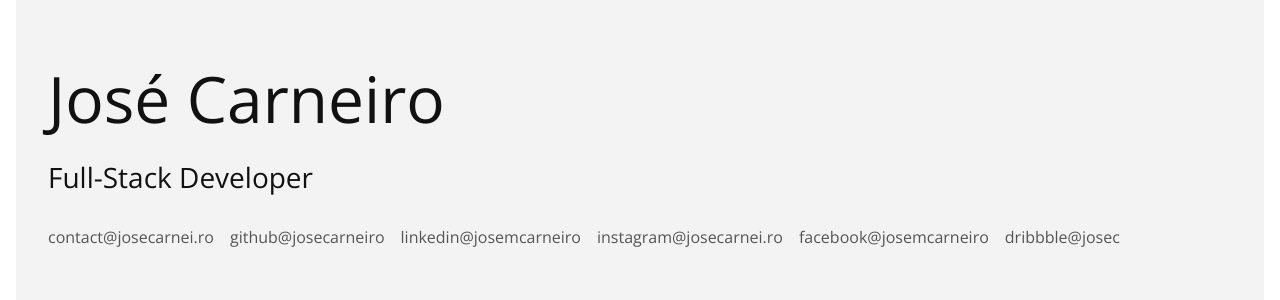
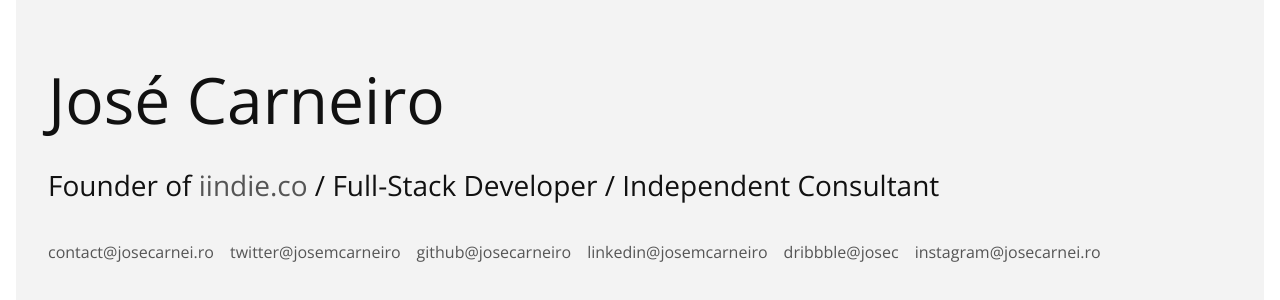
Before and after one commit to josecarneiro/josecarnei.ro, a Vue app in the folder client/: page / in a window 1280 px wide. Shown: the part 234-534 px from the top of the page. Built offline with nearby package versions, Linux system fonts and the light colour scheme.

Commit message:
Updated descriptions, social links, descriptions

```diff
--- a/client/src/style/typography.scss
+++ b/client/src/style/typography.scss
@@ -1,13 +1,15 @@
 // TYPOGRAPHY
 
 h1,
-h2,
-h3,
-h4,
-h5,
-h6 {
-  margin-bottom: 0.5em;
-  line-height: 1;
+h2
+// h3,
+// h4,
+// h5,
+// h6
+{
+  // margin-bottom: 0.5em;
+  // line-height: 2
+  line-height: 1.5;
 }
 
 h1 {
--- a/client/src/views/home.vue
+++ b/client/src/views/home.vue
@@ -2,7 +2,13 @@
   section.full-height
     .container
       h1 José Carneiro
-      h2 Full-Stack Developer
+      h2
+        | Founder of
+        a(href="https://iindie.com/?ref=josecarneiro") iindie.co
+        //- br
+        |  / Full-Stack Developer
+        //- br
+        |  / Independent Consultant
       //- h5 Lisbon, Portugal
       ul
         li(v-for="link of social")
@@ -15,9 +21,13 @@
 <script>
   export default {
     data: () => ({
-      social: [{
+      social: [
+        {
           name: 'contact@josecarnei.ro',
           url: 'mailto:contact@josecarnei.ro'
+        }, {
+          name: 'twitter@josemcarneiro',
+          url: 'https://twitter.com/josemcarneiro'
         }, {
           name: 'github@josecarneiro',
           url: 'https://github.com/josecarneiro'
@@ -25,15 +35,17 @@
           name: 'linkedin@josemcarneiro',
           url: 'https://linkedin.com/in/josemcarneiro'
         }, {
+          name: 'dribbble@josec',
+          url: 'https://dribbble.com/josec'
+        }, {
           name: 'instagram@josecarnei.ro',
           url: 'https://instagram.com/josecarnei.ro'
-      }, {
-        name: 'facebook@josemcarneiro',
-        url: 'https://facebook.com/josemcarneiro'
-      }, {
-        name: 'dribbble@josec',
-        url: 'https://dribbble.com/josec'
-      }]
+        }
+        // {
+        //   name: 'facebook@josemcarneiro',
+        //   url: 'https://facebook.com/josemcarneiro'
+        // }
+      ]
     })
   };
 </script>
```
Also changed, not shown: 2 other files (tests, documents, lock files or other folders). Lines whose indentation alone changed are shown as unchanged.
